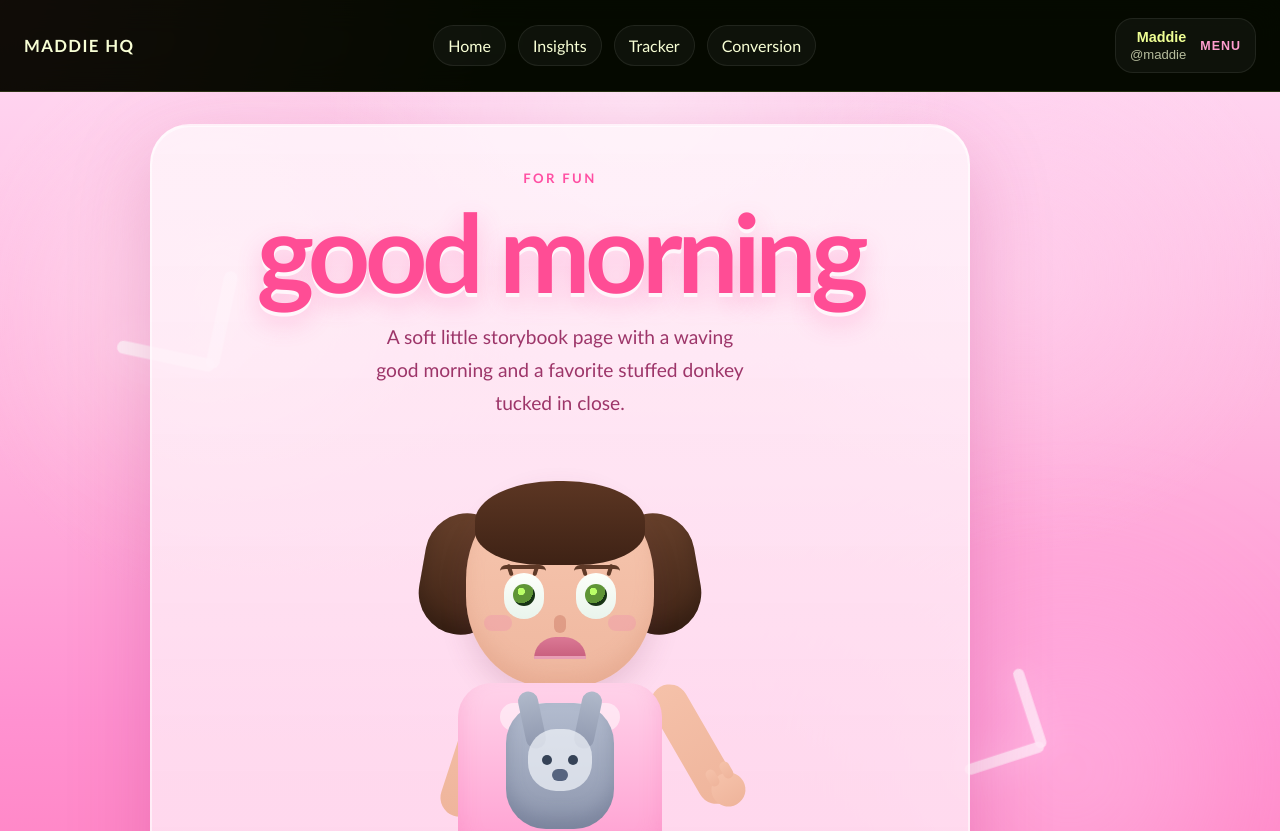
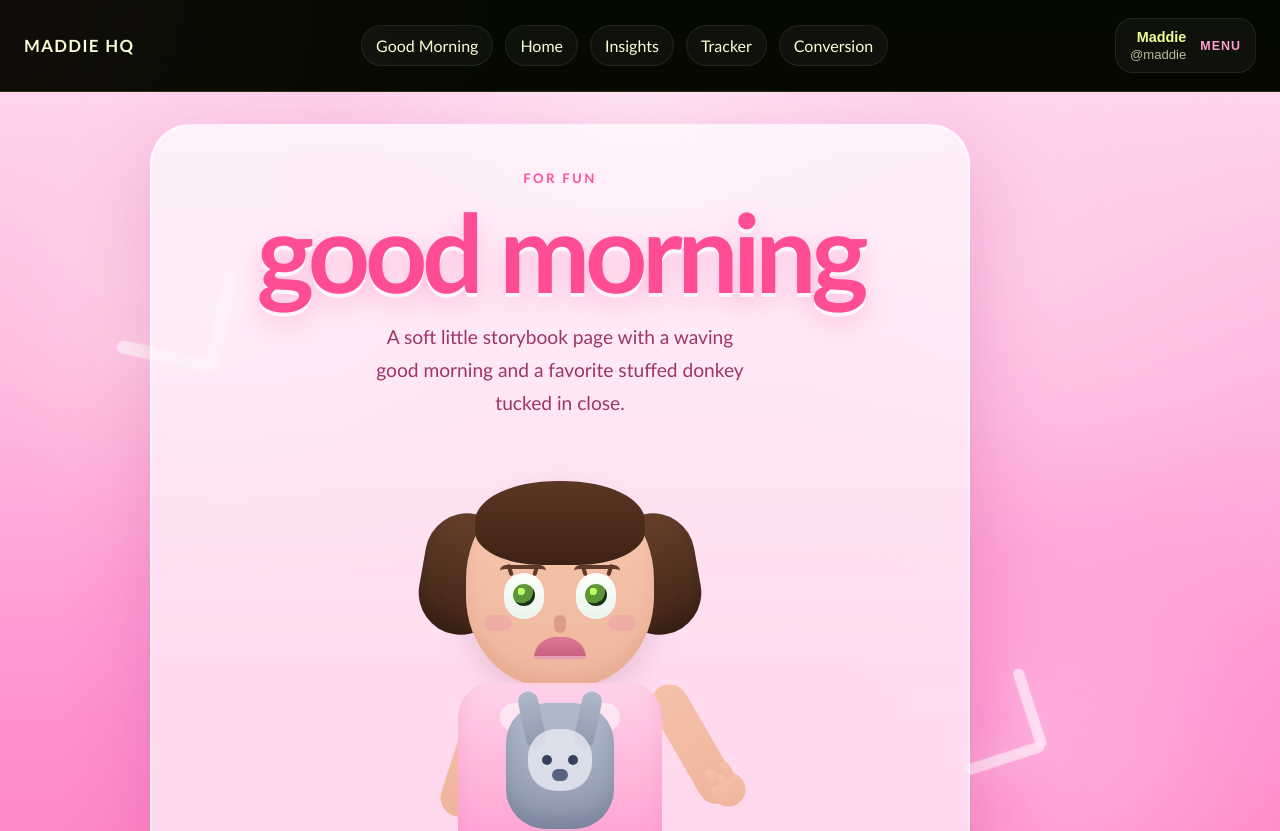
Before and after one commit to littlemadimade/maddiehq, a Next.js app: page /good-morning in a window 1280 px wide. Shown: the top 831 px of the page. Built offline with nearby package versions, Linux system fonts and the light colour scheme.

Commit message:
Add good morning tab to top nav

```diff
--- a/components/topbar.tsx
+++ b/components/topbar.tsx
@@ -26,6 +26,7 @@ export function Topbar() {
         Maddie HQ
       </Link>
       <nav className="topbar__nav" aria-label="Main navigation">
+        <Link href="/good-morning">Good Morning</Link>
         <Link href="/">Home</Link>
         <Link href="/insights">Insights</Link>
         <Link href="/tracker">Tracker</Link>
```
